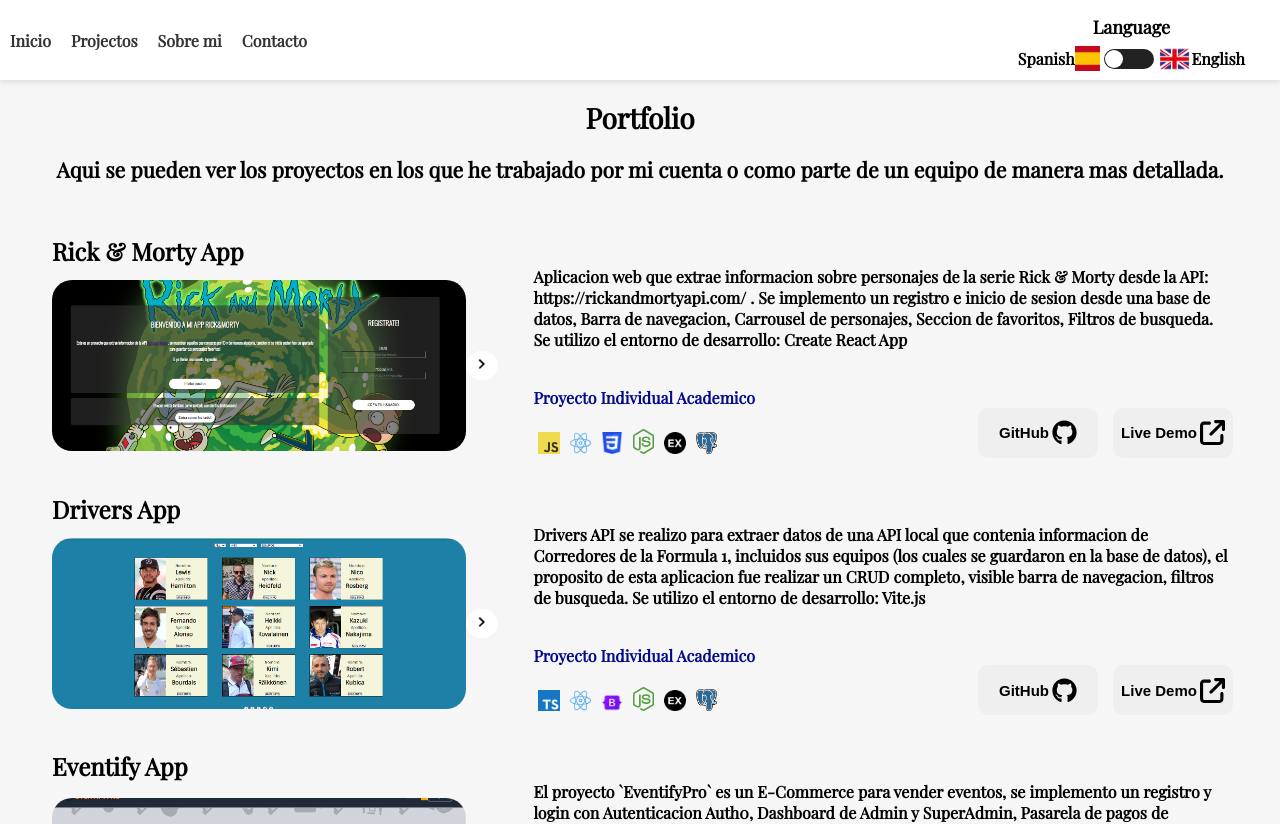
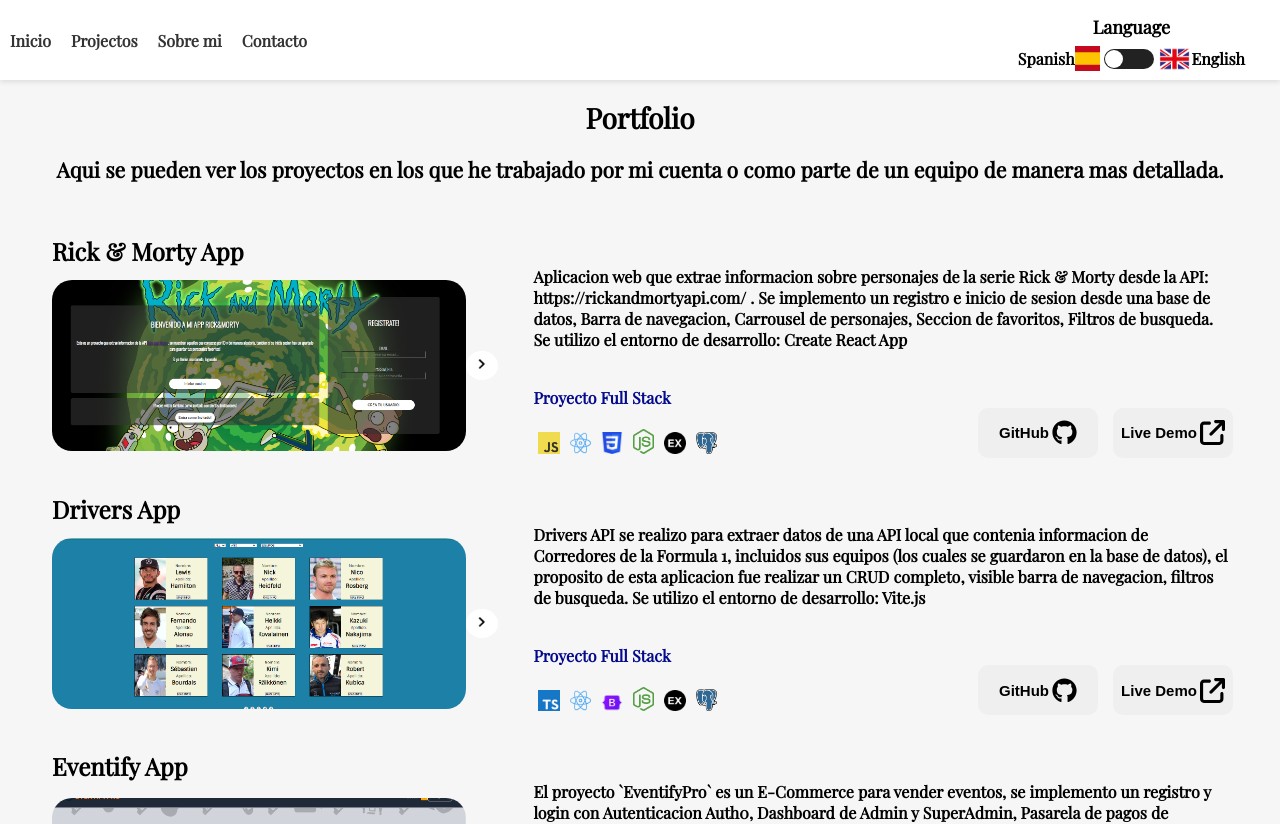
Before and after one commit to GastonSoliz/portfolio-app, a React (Vite) app: page /work in a window 1280 px wide. Shown: the top 824 px of the page. Built offline with nearby package versions, Linux system fonts and the light colour scheme.

Commit message:
adding new styles at the workcardlist

```diff
--- a/src/components/WorkCardList/WorkCardList.jsx
+++ b/src/components/WorkCardList/WorkCardList.jsx
@@ -30,8 +30,8 @@
   const projects = [
     {
       name: "Rick & Morty App",
-      typeEN: "Academic Individual project",
-      typeES: "Proyecto Individual Academico",
+      typeEN: "Full Stack project",
+      typeES: "Proyecto Full Stack",
       descriptionEN:
         "Application web that extracts data about characters of Rick & Morty series from the API: https://rickandmortyapi.com/ . A registration and login from database, navigation bar, character carousel, favourites section, search filters were implemented. The development environment used were: Create React App",
       descriptionES:
@@ -45,8 +45,8 @@
     },
     {
       name: "Drivers App",
-      typeEN: "Academic Individual project",
-      typeES: "Proyecto Individual Academico",
+      typeEN: "Full Stack project",
+      typeES: "Proyecto Full Stack",
       descriptionEN:
         "Drivers API was made to extract data from a local API what contains information about Formula 1 Drivers, it includes their teams (which were saved in database), the purpose of this aplication was to make a complete CRUD, navigation bar, search filters. The development environment used were: Vite.js",
       descriptionES:
@@ -60,8 +60,8 @@
     },
     {
       name: "Eventify App",
-      typeEN: "Academic Group project",
-      typeES: "Proyecto Grupal Academico",
+      typeEN: "Full Stack project",
+      typeES: "Proyecto Full Stack",
       descriptionEN:
         "The `EventifyPro` project is an E-Commerce to sell events, a registration and login with Auth0 Authentication, Admin and SuperAdmin Dashboard, Payment Gateway from MercadoPago with Cart, Event Carrousel, complete CRUD of Events and User, Search filters of Events, Reviews were implemented. The development environment used were: Next.js",
       descriptionES:
--- a/src/components/WorkCardList/cardList.module.css
+++ b/src/components/WorkCardList/cardList.module.css
@@ -5,7 +5,7 @@
 
   gap: 20px;
 
-  padding: 20px 0;
+  padding: 20px 0 50px;
 }
 
 @media (max-width: 768px) {
```
